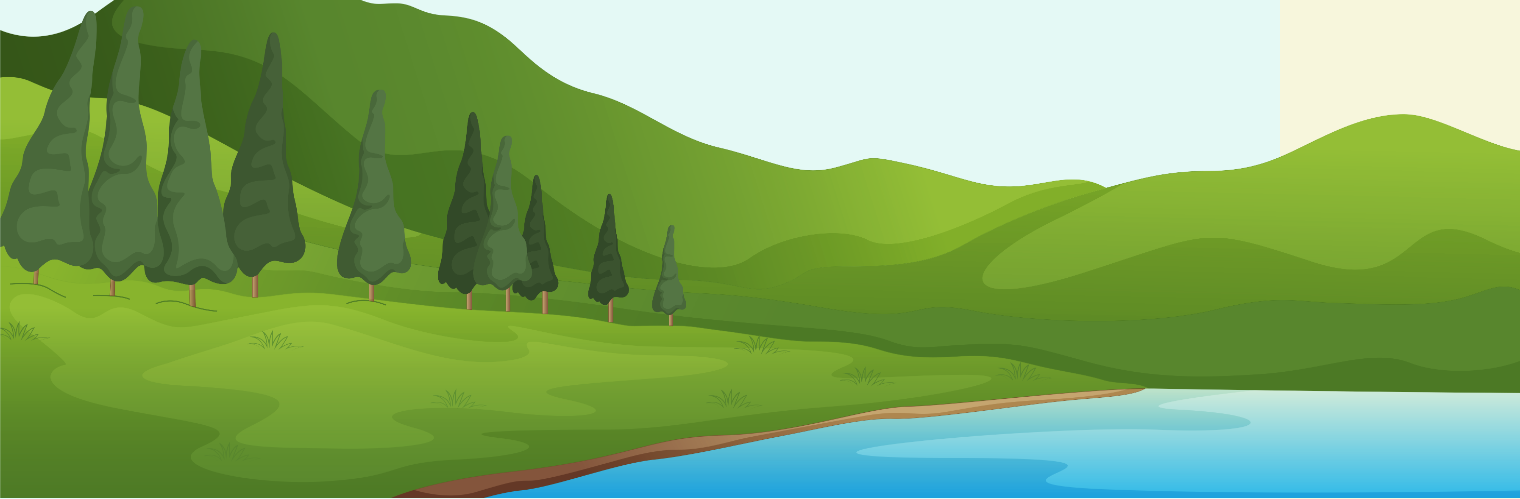
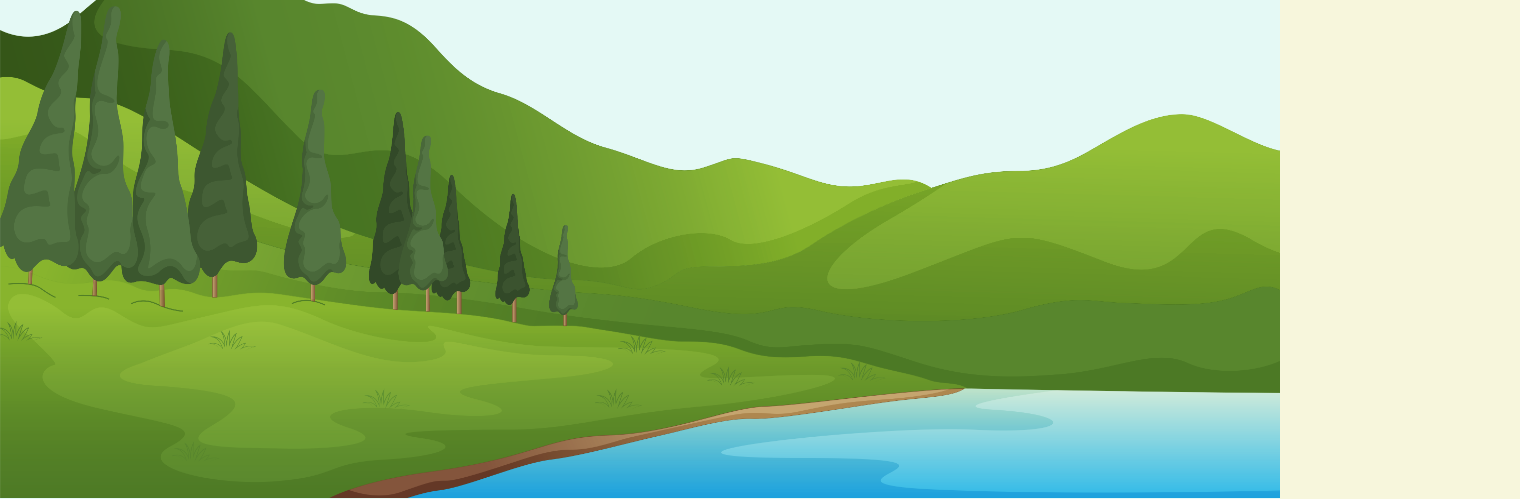
Before and after one commit to dileepambati/my_website, a plain HTML site: page index.html in a window 1280 px wide. Shown: the part 233-732 px from the top of the page, 1520 px wide, since content can reach past the window. Drawn offline with Linux system fonts and the light colour scheme.

Commit message:
fit to screen issue fixed
Signed-off-by: dileepambati <110690661+dileepambati@users.noreply.github.com>

```diff
--- a/css/styles2.css
+++ b/css/styles2.css
@@ -11,7 +11,10 @@ h3{
     margin-top: 0;
 }
 
-
+.mountain{
+  max-width: 99.99%;
+  max-height: 99.99%;
+}
 hr{
   border: none;
   border-top-color: #355764;
```
